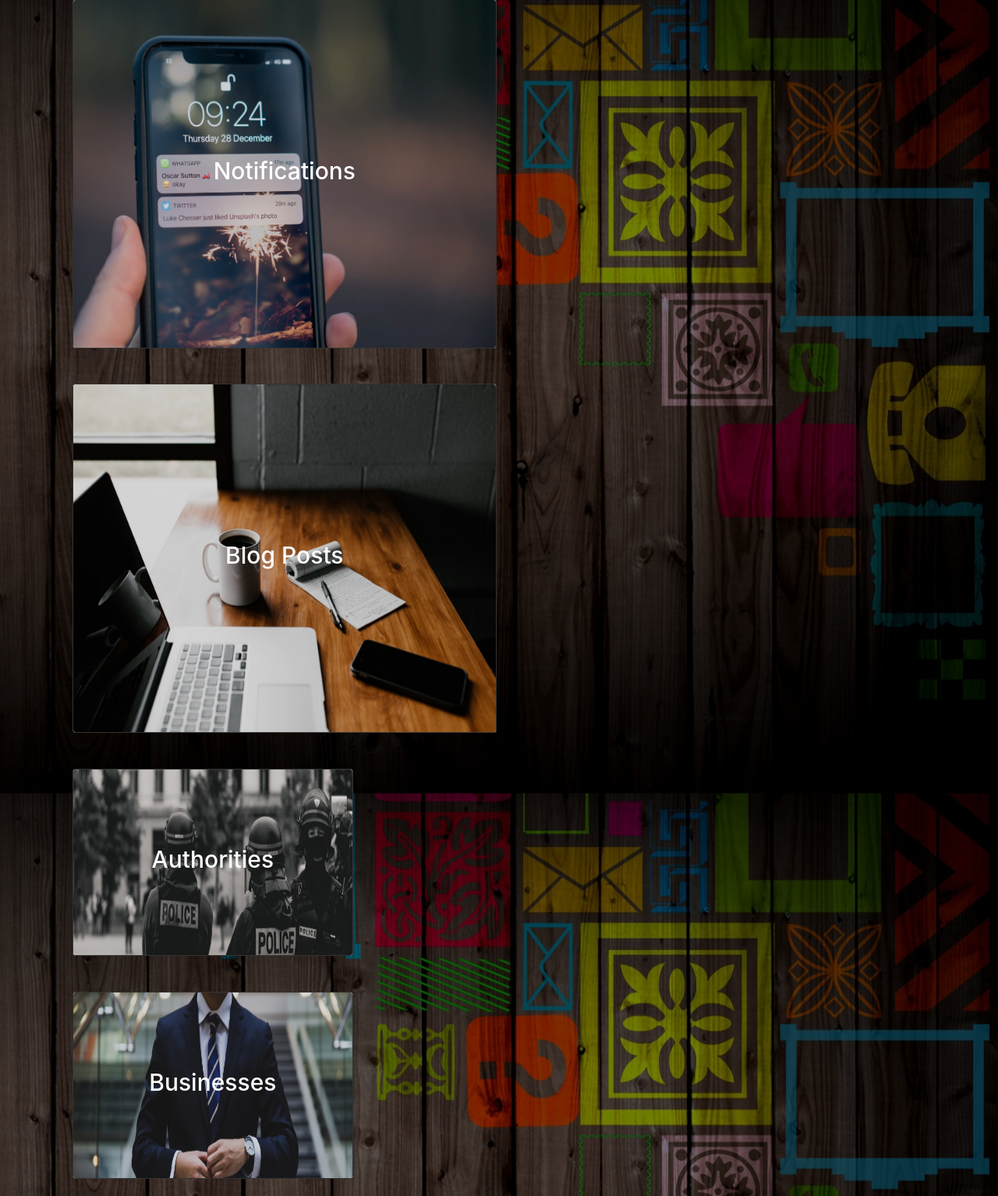
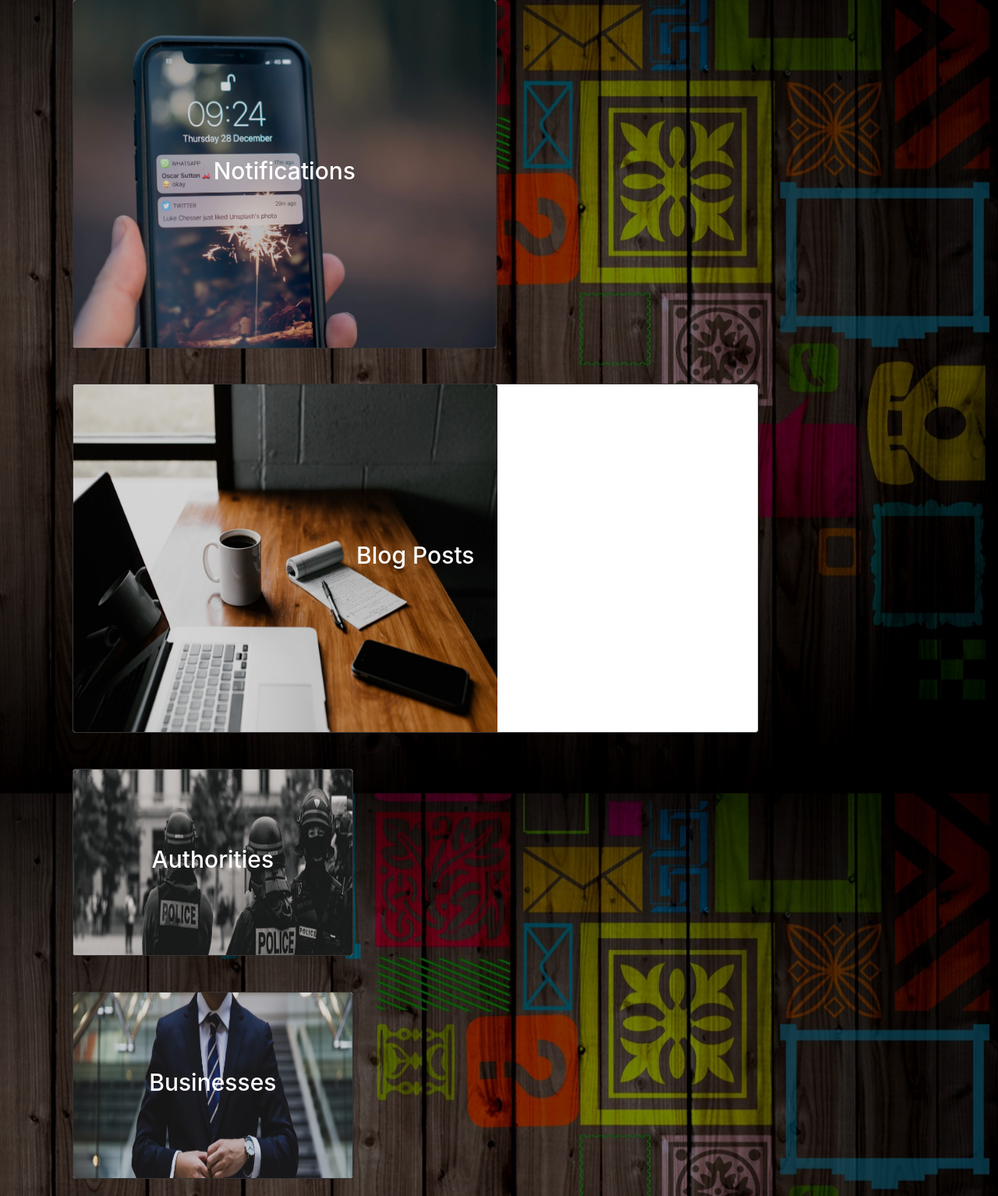
Before and after one commit to vincent8880/neigh, a Django app: template hood/templates/index.html in a window 1280 px wide. Shown: the part 120-1654 px from the top of the page at 78% size. Run offline with Django 3.2, Linux system fonts and the light colour scheme; the template is opened without the code that fills it, so the values that code supplies are empty; some libraries are stand-ins or nearby versions.

Commit message:
increased width of my index cards to make them more visible

```diff
--- a/hood/templates/index.html
+++ b/hood/templates/index.html
@@ -20,7 +20,7 @@
     </div>
     <div class=" col-xs-12 col-sm-12 col-md-12  col-lg-12 ">
       <a href="{% url 'blog'%}">
-      <div class="card" style="width: 34rem;height:28rem;">
+      <div class="card" style="width: 55rem;height:28rem;text-align: center;">
         <img class="card-img-top dark" src="{% static 'img/blog.jpeg'%}" style="width:34rem;height:28rem;">
         <div class="centered">
           <h4 style="color:white; font-size:30px;">Blog Posts</h4>
```
